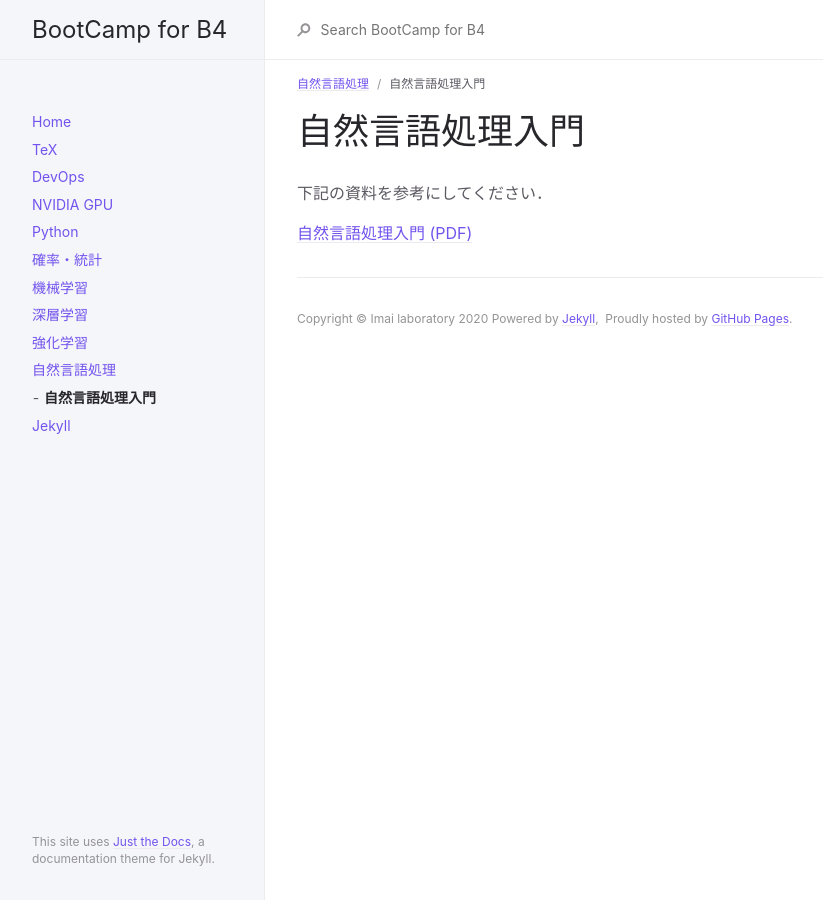
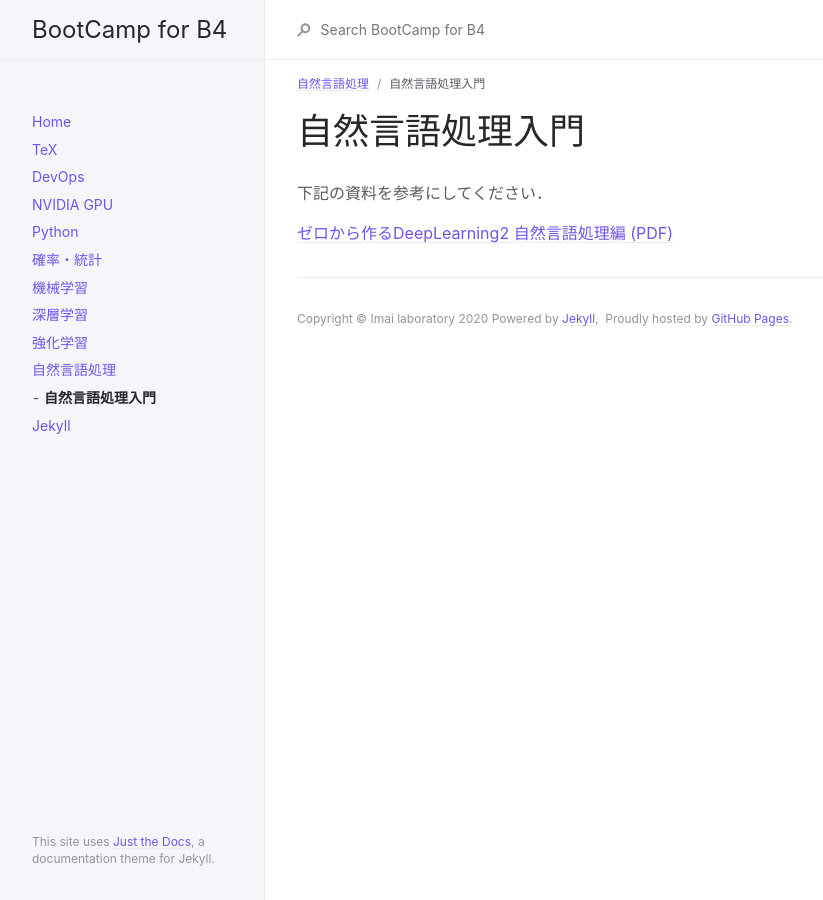
Before and after one commit to imai-laboratory/b4_induction_training, a Jekyll site: the page built from docs/nlp/dl_fromscratch2_nlp.md, in a window 1280 px wide. Shown: the whole page, without its empty margins (107-930 px from the left). Built offline with Jekyll 4.4.1, drawn with Linux system fonts in a browser that asks for light colours.

Commit message:
rename file(pdf) and dir const

```diff
--- a/docs/nlp/nlp_tutorial.md
+++ b/docs/nlp/dl_fromscratch2_nlp.md
@@ -9,4 +9,4 @@ nav_order: 1
 
 下記の資料を参考にしてください．
 
-[自然言語処理入門 (PDF)](https://www.ailab.ics.keio.ac.jp/b4_induction_training/docs/nlp/nlp_tutorial.pdf)
+[ゼロから作るDeepLearning2 自然言語処理編 (PDF)](https://www.ailab.ics.keio.ac.jp/b4_induction_training/docs/nlp/dl_fromscratch2_nlp.pdf)
```
Also changed, not shown: 2 other files.
